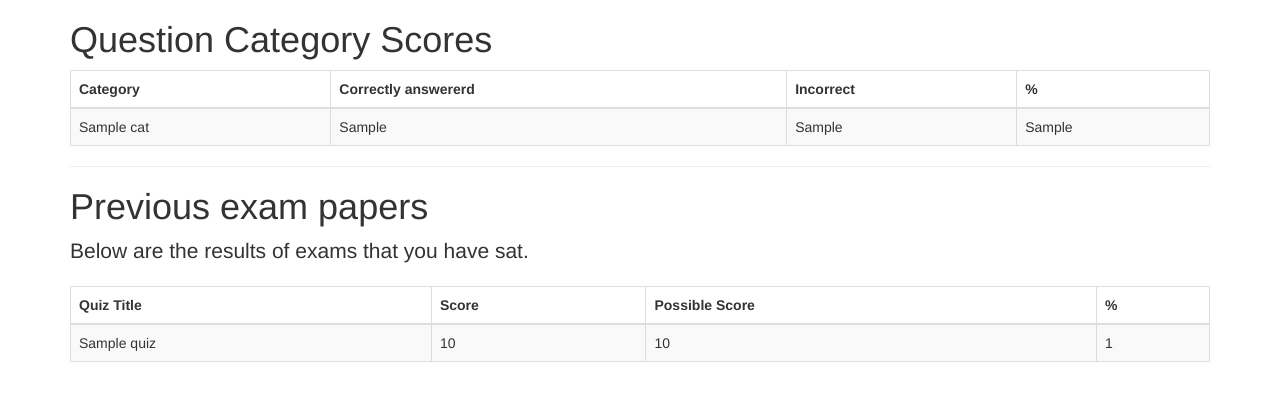
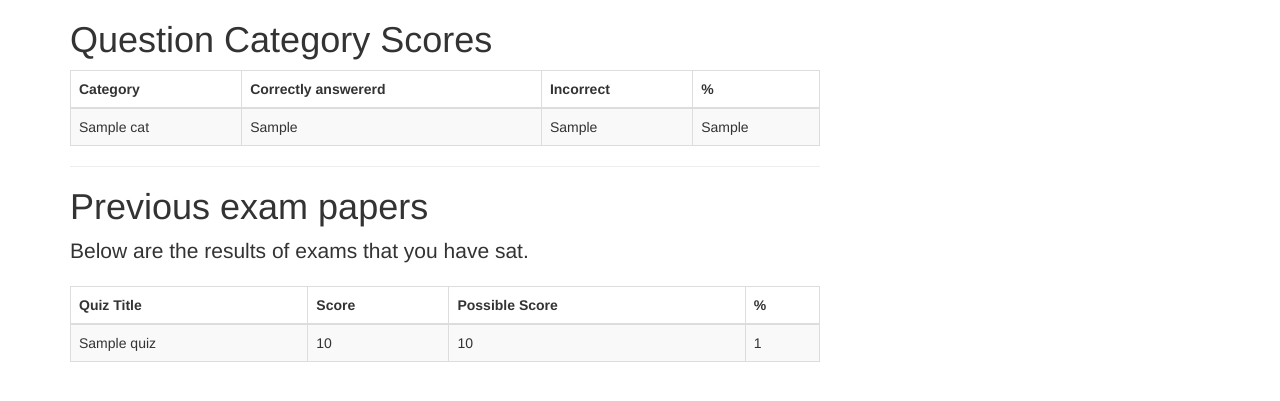
Before and after one commit to geromath/ToDoMe, a Django app: template root/quizzes/templates/quizzes/progress.html in a window 1280 px wide. Shown: the top 401 px of the page. Run offline with Django 3.2, Linux system fonts and the light colour scheme; the template is opened without the code that fills it: most values are stand-ins (such as "Sample title", 1, 10 or a date in 2020); some libraries are stand-ins or nearby versions.

Commit message:
jobbet med templates

```diff
--- a/root/quizzes/templates/quizzes/base.html
+++ b/root/quizzes/templates/quizzes/base.html
@@ -2,8 +2,8 @@
 <!DOCTYPE html>
 <html xmlns:fb="http://www.facebook.com/2008/fbml" xmlns="http://www.w3.org/1999/xhtml" xml:lang="en" lang="en" dir="ltr">
 <head>
+
     <meta charset="utf-8">
-
     <title>{% trans "Example Quiz Website" %} | {% block title %}{% endblock %}</title>
     <meta name="description" content="{% block description %}{% endblock %}">
 
@@ -22,11 +22,16 @@
 
 <!-- Before the quiz content -->
 
-<div class="container">
+
+    <div class="content container">
+        <div class="row">
+            <div class="col-md-8">
 
                 {% block content %}
+                {% endblock %}
 
-{% endblock %}
+            </div>
+        </div>
 
     </div>
 
--- a/root/quizzes/templates/quizzes/index_quizzes.html
+++ b/root/quizzes/templates/quizzes/index_quizzes.html
@@ -9,7 +9,7 @@
     <h2>Quizzes</h2>
     <ul>
         {% for quiz in object_list %}
-            <li>{{ quiz.title }}</li>
+            <li><a href="">{{ quiz.title }}</a></li>
         {% endfor %}
     </ul>
 {% endblock %}
--- a/root/quizzes/views.py
+++ b/root/quizzes/views.py
@@ -42,8 +42,10 @@ class QuizListView(ListView):
 
 
 class QuizDetailView(DetailView):
+
     model = Quiz
     slug_field = 'url'
+    template_name = ''
 
     def get(self, request, *args, **kwargs):
         self.object = self.get_object()
@@ -133,6 +135,7 @@ class QuizMarkingDetail(QuizMarkerMixin, DetailView):
         return context
 
 class QuizTake(FormView):
+    #denne man skal komme til når man trykker på en quiz i index_quizzes (forsiden)
     form_class = QuestionForm
     template_name = 'question.html'
 
--- a/root/root/settings.py
+++ b/root/root/settings.py
@@ -46,7 +46,7 @@ INSTALLED_APPS = [
 # Use nose to run all tests
 TEST_RUNNER = 'django_nose.NoseTestSuiteRunner'
 
-# Tell nose to measure coverage on the 'quizzes' app. Add more apps behind quizzes.
+# Tell nose to measure coverage on the 'quizzes' app. Add more apps behind quizzes, separating with comma.
 NOSE_ARGS = [
     '--with-coverage',
     '--cover-package=quizzes',
```
Also changed, not shown: 1 other file. Lines whose indentation alone changed are shown as unchanged.
